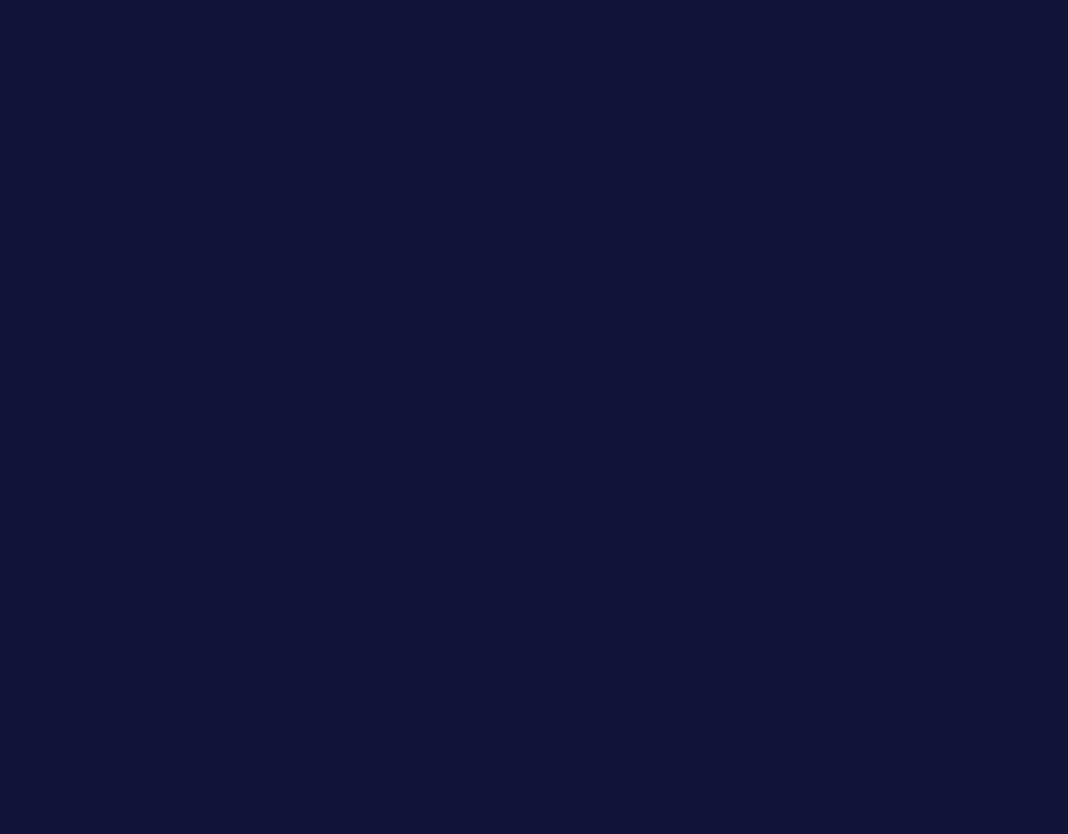
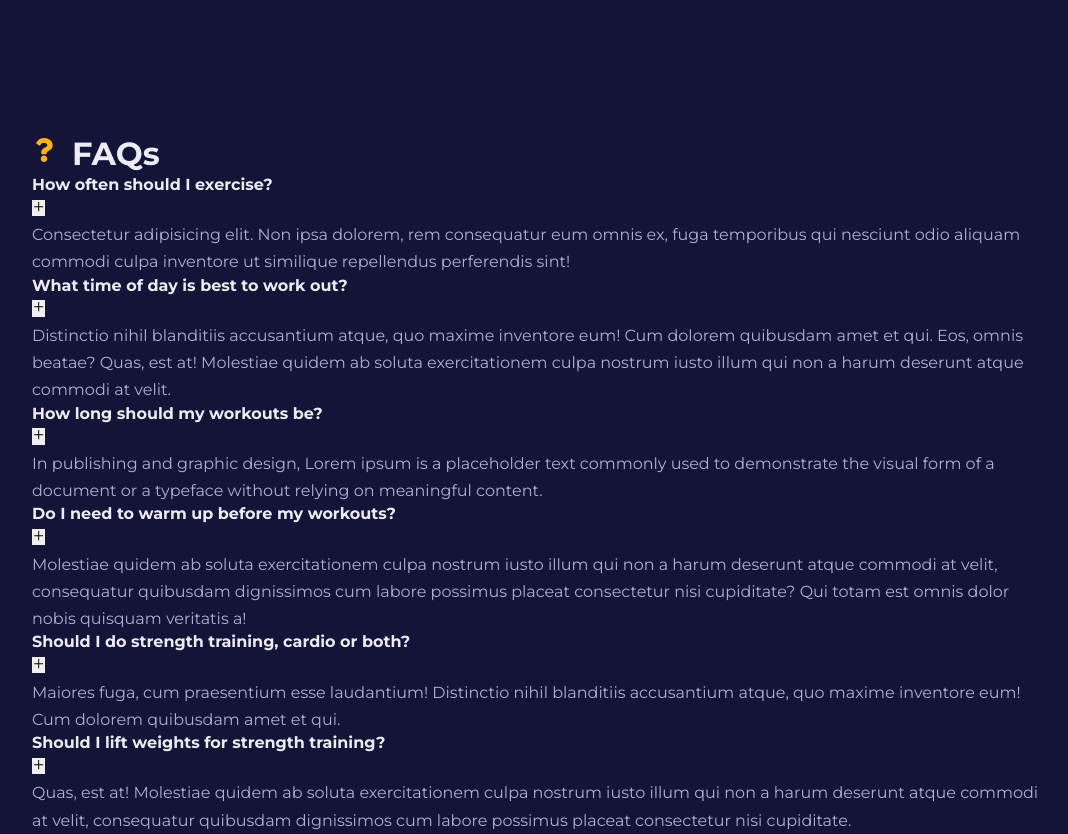
Before and after one commit to kodesand/React-website, a React (Vite) app: page / in a window 1280 px wide. Shown: the part 2420-3254 px from the top of the page, without its empty margins (96-1164 px from the left). Before the commit the page ends 2394 px from the top, so only its background shows below. Built offline with nearby package versions, Linux system fonts and the light colour scheme.

Commit message:
faq component structure

```diff
--- /dev/null
+++ b/src/components/FAQ/index.jsx
@@ -0,0 +1,17 @@
+import { AiOutlinePlus, AiOutlineMinus } from 'react-icons/ai'
+
+const FAQ = ({ question, answer }) => {
+  return (
+    <article className='faq'>
+      <div>
+        <h4>{question}</h4>
+        <button className='faq__icon'>
+          <AiOutlinePlus />
+        </button>
+      </div>
+      <p>{answer}</p>
+    </article>
+  )
+}
+
+export default FAQ
--- /dev/null
+++ b/src/components/FAQs/data.js
@@ -0,0 +1,40 @@
+const faqs = [
+  {
+    id: 1,
+    question: 'How often should I exercise?',
+    answer:
+      'Consectetur adipisicing elit. Non ipsa dolorem, rem consequatur eum omnis ex, fuga temporibus qui nesciunt odio aliquam commodi culpa inventore ut similique repellendus perferendis sint!',
+  },
+  {
+    id: 2,
+    question: 'What time of day is best to work out?',
+    answer:
+      'Distinctio nihil blanditiis accusantium atque, quo maxime inventore eum! Cum dolorem quibusdam amet et qui. Eos, omnis beatae? Quas, est at! Molestiae quidem ab soluta exercitationem culpa nostrum iusto illum qui non a harum deserunt atque commodi at velit.',
+  },
+  {
+    id: 3,
+    question: 'How long should my workouts be?',
+    answer:
+      'In publishing and graphic design, Lorem ipsum is a placeholder text commonly used to demonstrate the visual form of a document or a typeface without relying on meaningful content.',
+  },
+  {
+    id: 4,
+    question: 'Do I need to warm up before my workouts?',
+    answer:
+      'Molestiae quidem ab soluta exercitationem culpa nostrum iusto illum qui non a harum deserunt atque commodi at velit, consequatur quibusdam dignissimos cum labore possimus placeat consectetur nisi cupiditate? Qui totam est omnis dolor nobis quisquam veritatis a!',
+  },
+  {
+    id: 5,
+    question: 'Should I do strength training, cardio or both?',
+    answer:
+      'Maiores fuga, cum praesentium esse laudantium! Distinctio nihil blanditiis accusantium atque, quo maxime inventore eum! Cum dolorem quibusdam amet et qui.',
+  },
+  {
+    id: 6,
+    question: 'Should I lift weights for strength training?',
+    answer:
+      'Quas, est at! Molestiae quidem ab soluta exercitationem culpa nostrum iusto illum qui non a harum deserunt atque commodi at velit, consequatur quibusdam dignissimos cum labore possimus placeat consectetur nisi cupiditate.',
+  },
+]
+
+export default faqs
--- /dev/null
+++ b/src/components/FAQs/index.jsx
@@ -0,0 +1,23 @@
+import { FaQuestion } from 'react-icons/fa'
+
+import SectionHeader from '@/components/sectionHeader'
+import FAQ from '@/components/FAQ'
+import data from './data.js'
+import './style.css'
+
+const FAQs = () => {
+  return (
+    <section className='faqs'>
+      <div className='container faqs__container'>
+        <SectionHeader icon={<FaQuestion />} title='FAQs' />
+        <div className='faqs__wrapper'>
+          {data.map(({ id, question, answer }) => {
+            return <FAQ key={id} question={question} answer={answer} />
+          })}
+        </div>
+      </div>
+    </section>
+  )
+}
+
+export default FAQs
--- a/src/components/sectionHeader/index.jsx
+++ b/src/components/sectionHeader/index.jsx
@@ -1,8 +1,8 @@
-import React from 'react'
+import './style.css'
 
 const SectionHeader = ({ icon, title, className }) => {
   return (
-    <div className={`section__head ${className}`}>
+    <div className={`section__header ${className}`}>
       <span>{icon} </span>
       <h2>{title}</h2>
     </div>
--- /dev/null
+++ b/src/components/sectionHeader/style.css
@@ -0,0 +1,8 @@
+.section__header {
+  display: flex;
+  align-items: center;
+  gap: 1rem;
+  border-radius: 4rem;
+  color: var(--color-secondary);
+  font-size: 1.5rem;
+}
--- a/src/index.css
+++ b/src/index.css
@@ -96,12 +96,3 @@ img {
 section {
   margin-top: 10rem;
 }
-
-.section__head {
-  display: flex;
-  align-items: center;
-  gap: 1rem;
-  border-radius: 4rem;
-  color: var(--color-secondary);
-  font-size: 1.5rem;
-}
--- a/src/pages/home/Home.jsx
+++ b/src/pages/home/Home.jsx
@@ -1,6 +1,7 @@
 import MainHeader from '@/components/Header'
 import Programs from '@/components/Programs'
 import Values from '@/components/Values'
+import FAQs from '@/components/FAQs/index'
 
 import './home.css'
 
@@ -10,6 +11,7 @@ const Home = () => {
       <MainHeader />
       <Programs />
       <Values />
+      <FAQs />
     </>
   )
 }
```
Also changed, not shown: src/components/FAQs/style.css (added).
